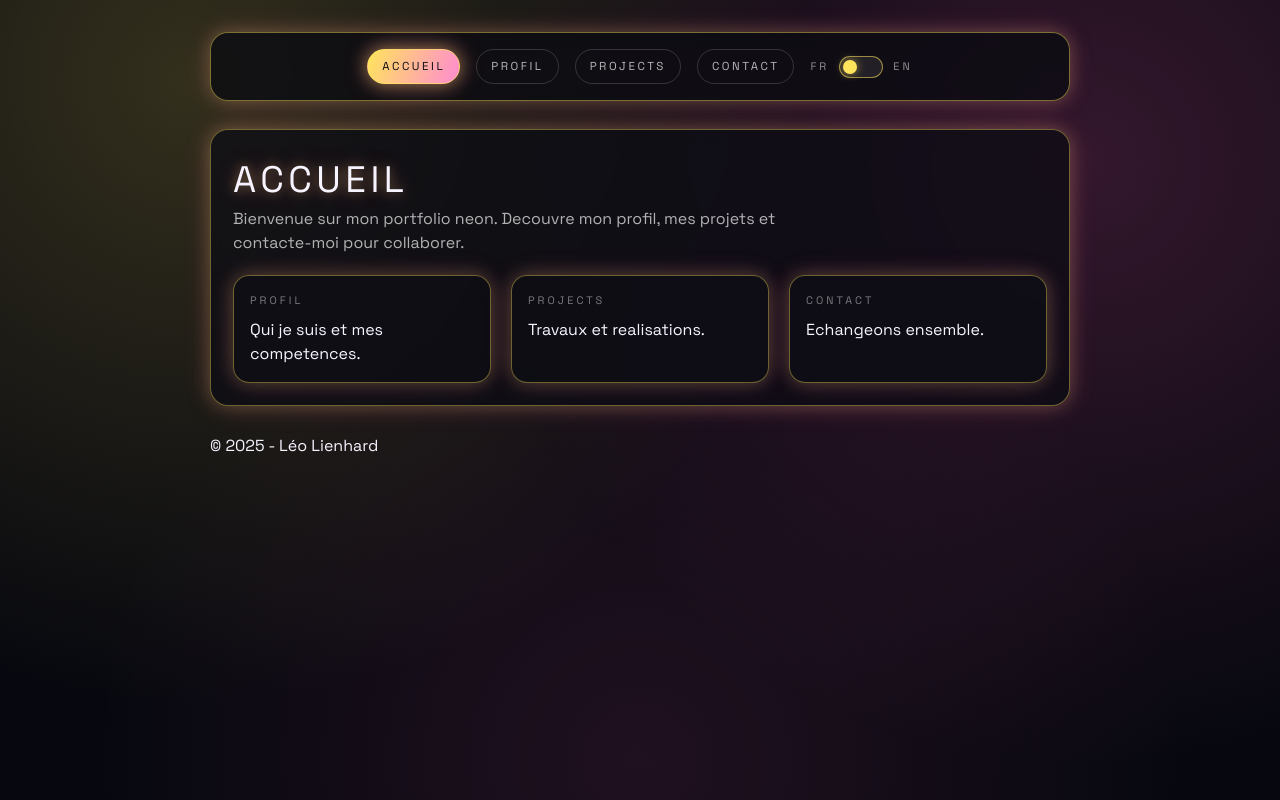
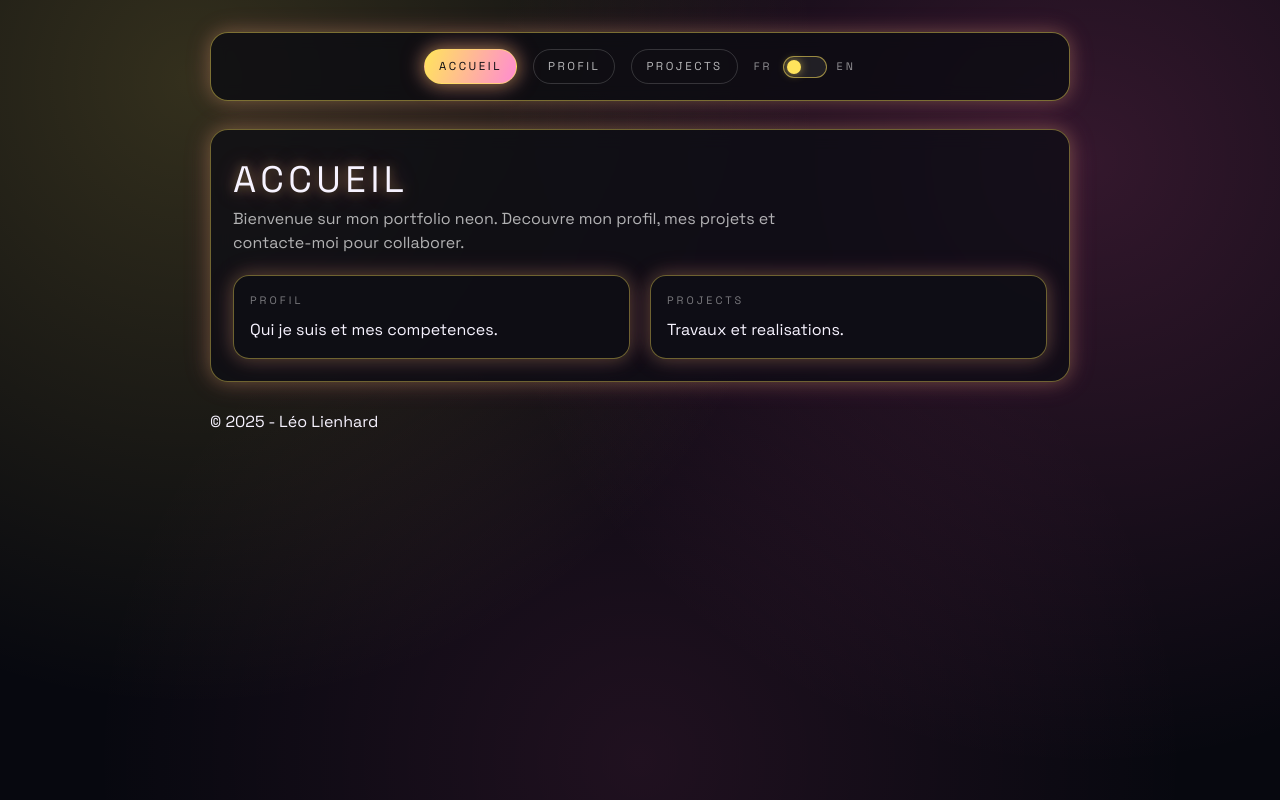
Before and after one commit to Malgrum/PortfollioReact, a React (Vite) app: page / in a window 1280 px wide. Built offline with nearby package versions, Linux system fonts and the light colour scheme.

Commit message:
fix(contact) : suppression temporaire contact

```diff
--- a/src/components/Header.jsx
+++ b/src/components/Header.jsx
@@ -15,9 +15,6 @@ function Header() {
       </NavLink>
       <NavLink className={linkClass} to="/projects">
         {labels.projects}
-      </NavLink>
-      <NavLink className={linkClass} to="/contact">
-        {labels.contact}
       </NavLink>
       <div className="language-selector">
         <span className="lang-label">FR</span>
--- a/src/pages/Home.jsx
+++ b/src/pages/Home.jsx
@@ -21,10 +21,6 @@ function Home() {
           <div className="case-title">{labels.projects}</div>
           <p>{isEnglish ? 'Selected work and builds.' : 'Travaux et realisations.'}</p>
         </Link>
-        <Link className="case" to="/contact">
-          <div className="case-title">{labels.contact}</div>
-          <p>{isEnglish ? 'Get in touch.' : 'Echangeons ensemble.'}</p>
-        </Link>
       </div>
     </section>
   )
```
